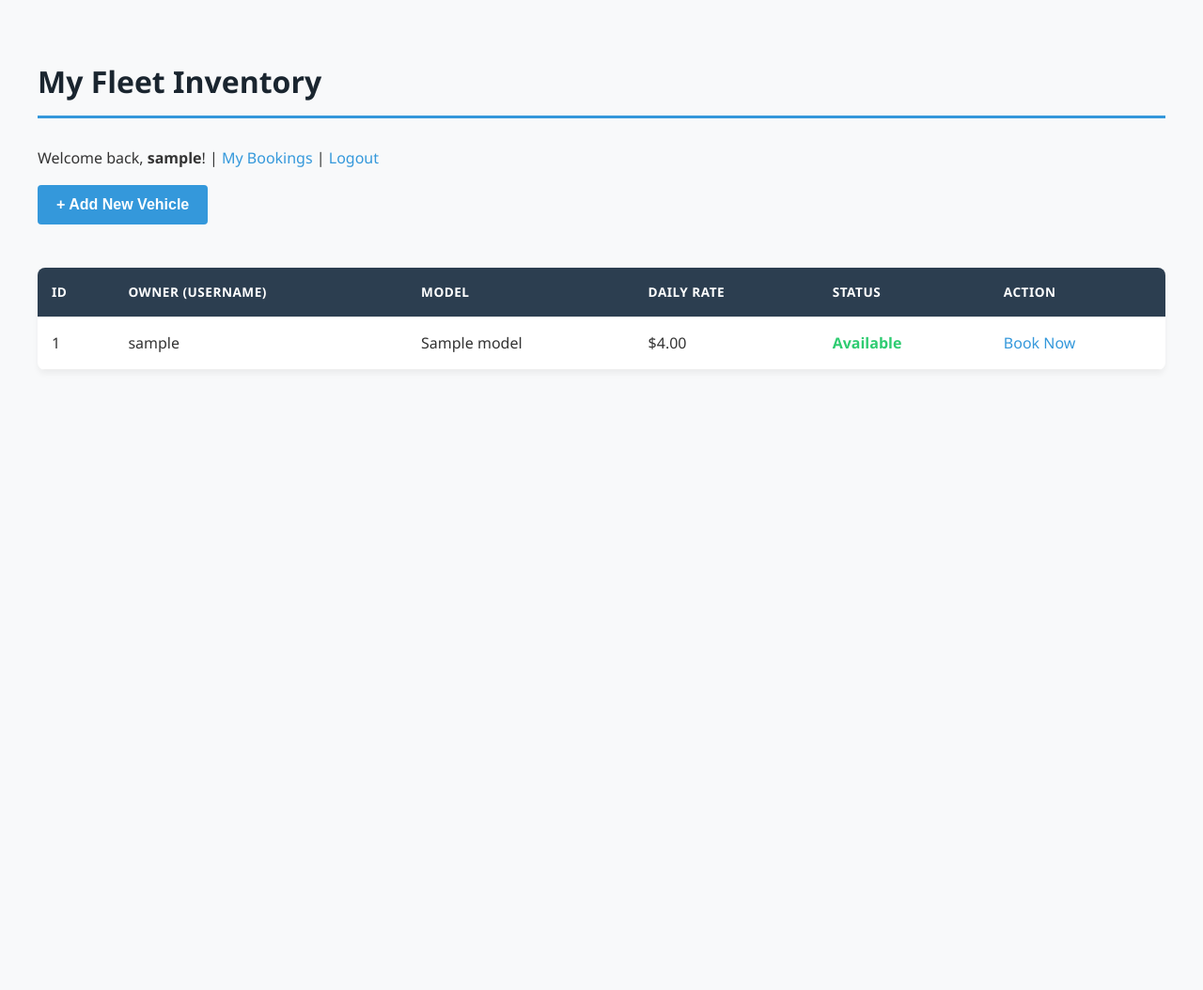
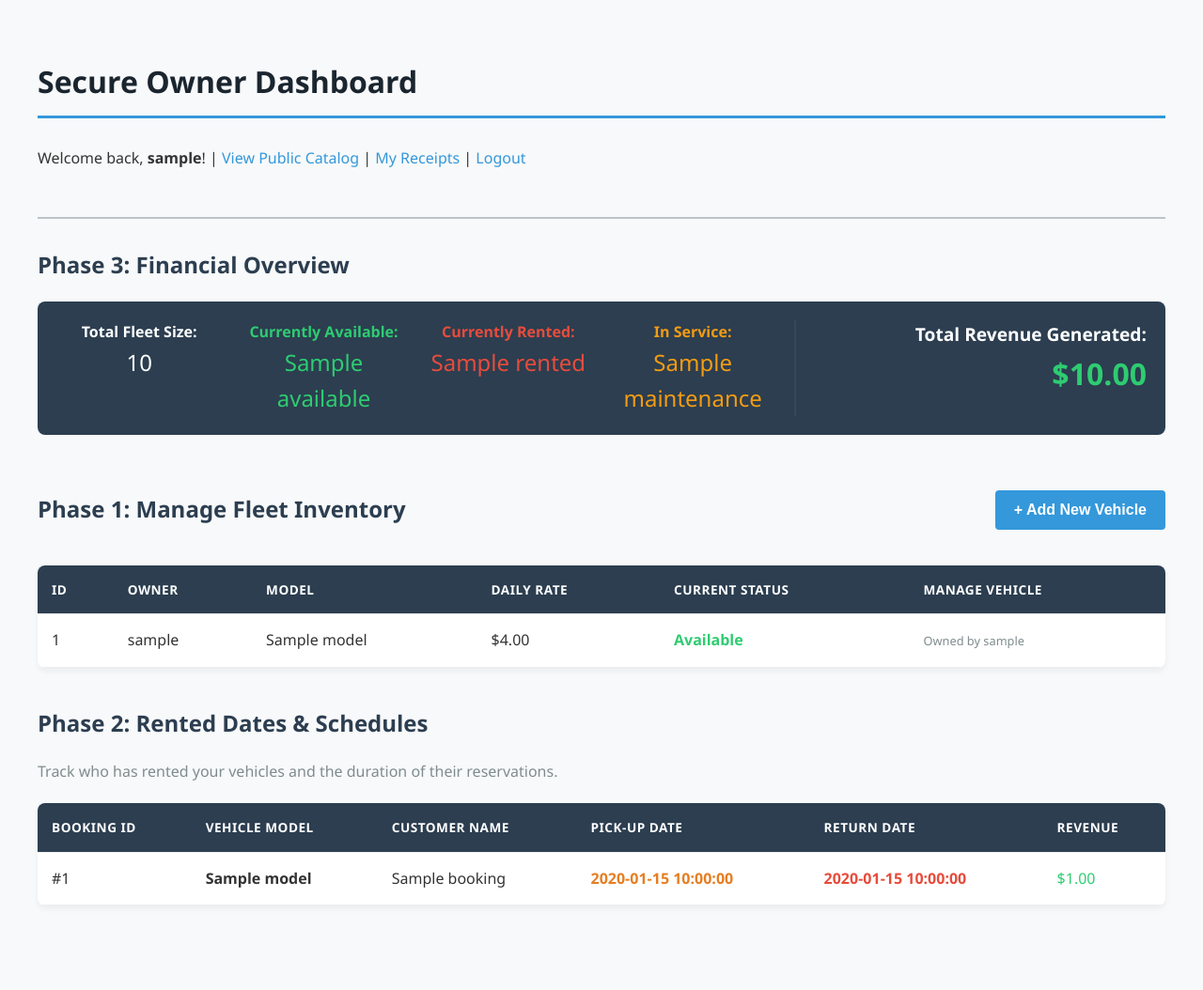
Before and after one commit to khalidbowlah-dev/fleetRentalManager, a Flask app: template templates/index.html in a window 1280 px wide. Shown: the whole page at 94% size. Before the commit the page ends 375 px from the top, so only its background shows below. Run offline with Flask 3, Linux system fonts and the light colour scheme; the visitor is signed in with stand-in values (Sample User, id 1); the template is opened without the code that fills it: most values are stand-ins (such as "Sample title", 1, 10 or a date in 2020).

Commit message:
Develop 3-phase owner dashboard featuring financial revenue tracking, inventory management, and active schedule ledgers

```diff
--- a/templates/index.html
+++ b/templates/index.html
@@ -1,18 +1,12 @@
 <!DOCTYPE html>
 <html>
 <head>
-    <title>Fleet Manager - Home</title>
+    <title>Fleet Manager - Owner Dashboard</title>
     <link rel="stylesheet" href="{{ url_for('static', filename='style.css') }}">
 </head>
 <body>
-<h1>My Fleet Inventory</h1>
-
-{% if session.username %}
-<p>Welcome back, <strong>{{ session.username }}</strong>! | <a href="/my_bookings">My Bookings</a> | <a href="/logout">Logout</a></p>
-<a href="/add_truck"><button>+ Add New Vehicle</button></a>
-{% else %}
-<p>You are viewing the public fleet catalog. <a href="/login">Login</a> or <a href="/register">Register</a> to add your own trucks.</p>
-{% endif %}
+<h1>Secure Owner Dashboard</h1>
+<p>Welcome back, <strong>{{ session.username }}</strong>! | <a href="/catalog">View Public Catalog</a> | <a href="/my_bookings">My Receipts</a> | <a href="/logout">Logout</a></p>
 
 <br>
 {% with messages = get_flashed_messages() %}
@@ -20,18 +14,35 @@
 <p style="color: green; font-weight: bold;">{{ messages[0] }}</p>
 {% endif %}
 {% endwith %}
-<br>
 
-<table>
+<hr style="border: 1px solid #bdc3c7; margin-bottom: 30px;">
+
+<h2 style="color: #2c3e50;">Phase 3: Financial Overview</h2>
+<div style="display: flex; gap: 20px; margin-bottom: 40px; background-color: #2c3e50; padding: 20px; border-radius: 8px; color: white;">
+    <div style="flex: 1; text-align: center;"><strong>Total Fleet Size:</strong> <br><span style="font-size: 1.5rem;">{{ stats.total }}</span></div>
+    <div style="flex: 1; text-align: center; color: #2ecc71;"><strong>Currently Available:</strong> <br><span style="font-size: 1.5rem;">{{ stats.available }}</span></div>
+    <div style="flex: 1; text-align: center; color: #e74c3c;"><strong>Currently Rented:</strong> <br><span style="font-size: 1.5rem;">{{ stats.rented }}</span></div>
+    <div style="flex: 1; text-align: center; color: #f39c12;"><strong>In Service:</strong> <br><span style="font-size: 1.5rem;">{{ stats.maintenance }}</span></div>
+    <div style="flex: 2; text-align: right; border-left: 2px solid #34495e; padding-left: 20px;">
+        <strong style="font-size: 1.2rem;">Total Revenue Generated:</strong> <br>
+        <span style="font-size: 2rem; color: #2ecc71; font-weight: bold;">${{ "%.2f"|format(stats.revenue) }}</span>
+    </div>
+</div>
+
+<div style="display: flex; justify-content: space-between; align-items: center;">
+    <h2 style="color: #2c3e50;">Phase 1: Manage Fleet Inventory</h2>
+    <a href="/add_truck"><button style="background-color: #3498db;">+ Add New Vehicle</button></a>
+</div>
+
+<table style="margin-bottom: 40px;">
     <tr>
         <th>ID</th>
-        <th>Owner (Username)</th>
+        <th>Owner</th>
         <th>Model</th>
         <th>Daily Rate</th>
-        <th>Status</th>
-        <th>Action</th>
+        <th>Current Status</th>
+        <th>Manage Vehicle</th>
     </tr>
-
     {% for truck in trucks %}
     <tr>
         <td>{{ truck['id'] }}</td>
@@ -41,22 +52,62 @@
         <td>
             {% if truck['status'] == 'Rented' %}
             <span style="color: #e74c3c; font-weight: bold;">Rented</span>
+            {% elif truck['status'] == 'Maintenance' %}
+            <span style="color: #f39c12; font-weight: bold;">In Service</span>
             {% else %}
             <span style="color: #2ecc71; font-weight: bold;">Available</span>
             {% endif %}
         </td>
         <td>
-            {% if session.username %}
-            <a href="/book/{{ truck['id'] }}">Book Now</a>
+            {% if session.username == truck['username'] %}
+
+            {% if truck['status'] == 'Rented' %}
+            <span style="color: #7f8c8d; font-size: 0.9rem; font-style: italic;">Locked (Currently Rented)</span>
             {% else %}
-            <a href="/login">Login to Book</a>
+            <a href="/edit_truck/{{ truck['id'] }}" style="color: #3498db; margin-right: 10px;">Edit Rate</a>
+            <form action="/toggle_maintenance/{{ truck['id'] }}" method="POST" style="display: inline; padding: 0; background: none; box-shadow: none;">
+                <button type="submit" style="background-color: #f39c12; padding: 5px 10px; font-size: 0.8rem;">
+                    {% if truck['status'] == 'Maintenance' %} Restore {% else %} Service {% endif %}
+                </button>
+            </form>
+            <form action="/delete_truck/{{ truck['id'] }}" method="POST" style="display: inline; padding: 0; background: none; box-shadow: none;">
+                <button type="submit" style="background-color: #e74c3c; padding: 5px 10px; font-size: 0.8rem; margin-left: 5px;" onclick="return confirm('Are you sure you want to delete this vehicle?');">Delete</button>
+            </form>
+            {% endif %}
+
+            {% else %}
+            <span style="color: #7f8c8d; font-size: 0.8rem;">Owned by {{ truck['username'] }}</span>
             {% endif %}
         </td>
     </tr>
     {% else %}
+    <tr><td colspan="6" style="text-align: center;">No trucks found in the database. Add your first vehicle!</td></tr>
+    {% endfor %}
+</table>
+
+<h2 style="color: #2c3e50;">Phase 2: Rented Dates & Schedules</h2>
+<p style="color: #7f8c8d;">Track who has rented your vehicles and the duration of their reservations.</p>
+
+<table style="margin-bottom: 50px;">
+    <tr style="background-color: #ecf0f1;">
+        <th>Booking ID</th>
+        <th>Vehicle Model</th>
+        <th>Customer Name</th>
+        <th>Pick-Up Date</th>
+        <th>Return Date</th>
+        <th>Revenue</th>
+    </tr>
+    {% for booking in owner_bookings %}
     <tr>
-        <td colspan="6" style="text-align: center;">No trucks found in the entire fleet network. Register an account and add one!</td>
+        <td>#{{ booking['id'] }}</td>
+        <td style="font-weight: bold;">{{ booking['model'] }}</td>
+        <td>{{ booking['renter_name'] }}</td>
+        <td style="color: #e67e22; font-weight: bold;">{{ booking['start_date'] }}</td>
+        <td style="color: #e74c3c; font-weight: bold;">{{ booking['end_date'] }}</td>
+        <td style="color: #2ecc71;">${{ "%.2f"|format(booking['total_cost']) }}</td>
     </tr>
+    {% else %}
+    <tr><td colspan="6" style="text-align: center;">None of your vehicles have been rented yet.</td></tr>
     {% endfor %}
 </table>
 
```
